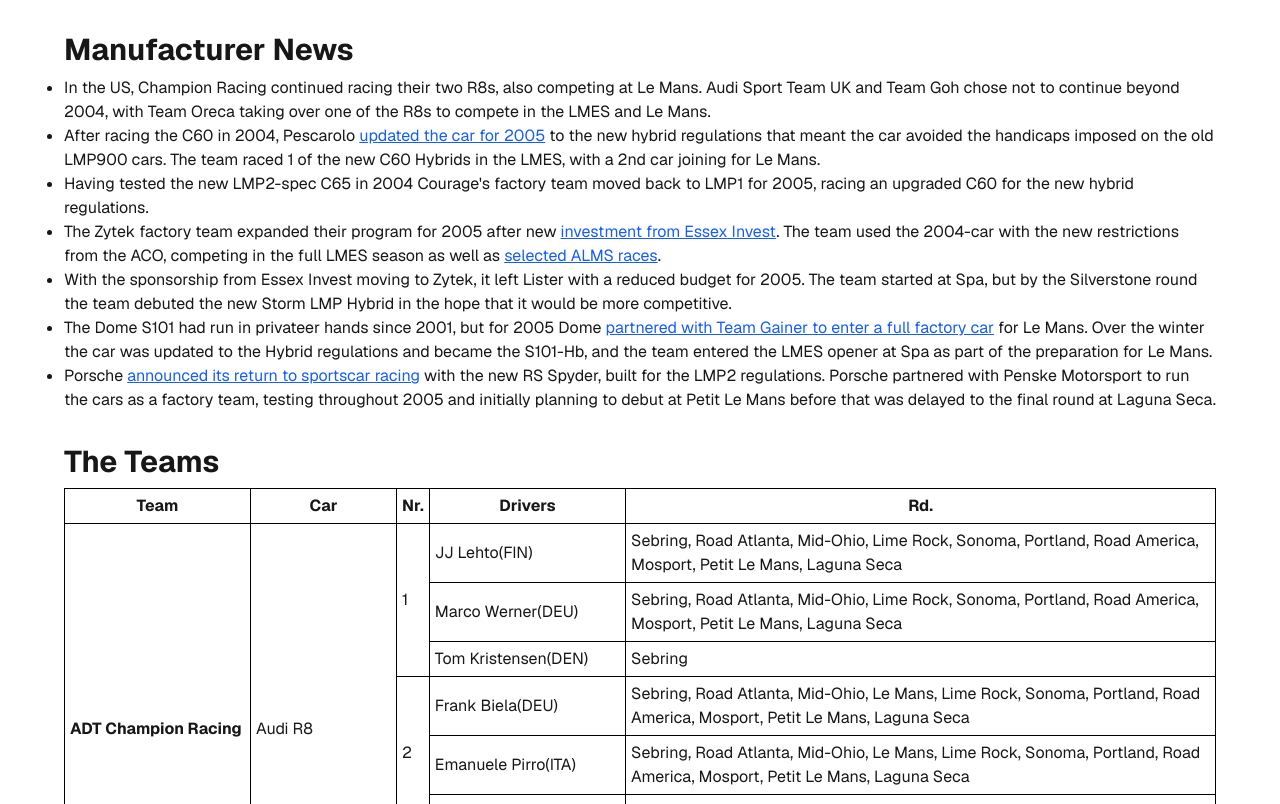
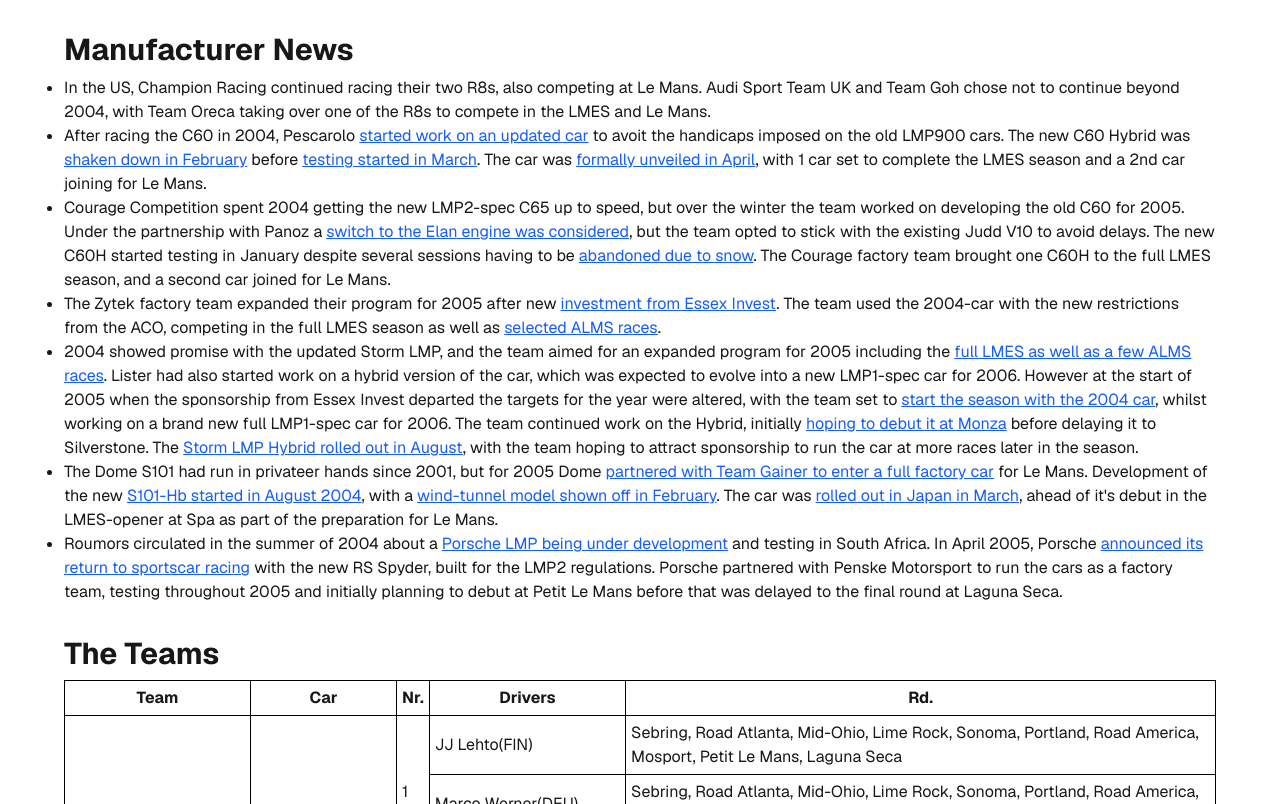
Before and after one commit to RasmusKodehode/sportscar-encyclopedia, a Next.js app: page /year-by-year/2005 in a window 1280 px wide. Shown: the part 580-1384 px from the top of the page. Built offline with nearby package versions, Linux system fonts and the light colour scheme.

Commit message:
Nasamax entry 2004

```diff
--- a/app/the-cars/page.tsx
+++ b/app/the-cars/page.tsx
@@ -25,6 +25,7 @@
 import BENTLEYSPEED8 from "../../public/BENTLEYSpeed8.jpg";
 import LISTERSTORM from "../../public/LISTERSTORMLMP.jpg";
 import DURANGO from "../../public/DURANGOPM02.jpg";
+import NASAMAX from "../../public/NASAMAXDM139.jpg";
 import ZYTEK04 from "../../public/ZYTEK04S.jpg";
 import PESCAROLOC60 from "../../public/PESCAROLOC60.jpg";
 import PORSCHERSSPYDER from "../../public/PORSCHERSSpyder.jpg";
@@ -648,7 +649,7 @@
                 />
               </li>
               <li>
-                <p className="font-bold">Courage C60 Hybrid</p>
+                <p className="font-bold">Courage C60H</p>
                 <p>Engine: Judd 4.0L V10 Naturally Aspirated</p>
                 <p>Ruleset: Hybrid LMP1 (2005-2006)</p>
                 <p>Designed by Paolo Catone</p>
@@ -659,7 +660,7 @@
                   src={COURAGEHYBRID}
                   width={500}
                   height={500}
-                  alt="Courage C60 Hybrid"
+                  alt="Courage C60 H"
                   className="w-72"
                 />
               </li>
@@ -1076,6 +1077,29 @@
             </ul>
           </div>
           <div className="flex flex-col gap-1">
+            <h3>Team Nasamax</h3>
+            <ul className="flex flex-col gap-4">
+              <li>
+                <p className="font-bold">Nasamax DM139</p>
+                <p>Engine: Judd 5.0L V10 Naturally Aspirated</p>
+                <p>Ruleset: LMP1 (2004-2008)</p>
+                <p>Designed by Kieron Salters from KWM</p>
+                <p>First Event: 2004 Monza</p>
+                <p>Last Event: 2004 Spa</p>
+                <p>
+                  Updated version of the Reynard 01Q from 2003
+                </p>
+                <Image
+                  src={NASAMAX}
+                  width={500}
+                  height={500}
+                  alt="Nasamax DM139"
+                  className="w-72"
+                />
+              </li>
+            </ul>
+          </div>
+          <div className="flex flex-col gap-1">
             <h3>Zytek</h3>
             <ul className="flex flex-col gap-4">
               <li>
@@ -1227,7 +1251,7 @@
                 <p className="font-bold">Dome S101-Hb</p>
                 <p>Engine: Mugen 4.0L V8 Naturally Aspirated</p>
                 <p>Ruleset: Hybrid LMP1 (2005-2006)</p>
-                <p>Designed by Akiyoshi Oku</p>
+                <p>Designed by Hiroshi Yuchi</p>
                 <p>First Event: 2005 Spa</p>
                 <p>Last Event: 2005 Le Mans</p>
                 <p>Hybrid version of the S101, ran by Dome factory team</p>
--- a/app/year-by-year/2003/page.tsx
+++ b/app/year-by-year/2003/page.tsx
@@ -139,7 +139,8 @@
               Lister Storm, but for 2003 the manufacturer decided to switch to
               prototype racing. Andy Thorby was hired as chief designer,
               originally planning the car around a Judd V10 engine before a
-              Chevrolet V8 was eventually chosen. The new Lister Storm was{" "}
+              Chevrolet-derived V8 was eventually chosen. The new Lister Storm
+              was{" "}
               <a
                 href="https://archive.dailysportscar.com/subscribers/news/lemans/2003lemans/lemans004.htm"
                 target="_blank"
--- a/app/year-by-year/2005/page.tsx
+++ b/app/year-by-year/2005/page.tsx
@@ -87,20 +87,63 @@
             <li>
               After racing the C60 in 2004, Pescarolo{" "}
               <a
+                href="https://archive.dailysportscar.com/subscribers/news/lemans/2004lemans/lemans520.htm"
+                target="_blank"
+                rel="noopener noreferrer"
+              >
+                started work on an updated car
+              </a>{" "}
+              to avoit the handicaps imposed on the old LMP900 cars. The new C60
+              Hybrid was{" "}
+              <a
+                href="https://archive.dailysportscar.com/subscribers/news/lemans/2005lemans/lemans578.htm"
+                target="_blank"
+                rel="noopener noreferrer"
+              >
+                shaken down in February
+              </a>{" "}
+              before{" "}
+              <a
+                href="https://archive.dailysportscar.com/subscribers/news/lemans/2005lemans/lemans602.htm"
+                target="_blank"
+                rel="noopener noreferrer"
+              >
+                testing started in March
+              </a>
+              . The car was{" "}
+              <a
                 href="http://archive.dailysportscar.com/subscribers/news/lemans/2005lemans/lemans621.htm"
                 target="_blank"
                 rel="noopener noreferrer"
               >
-                updated the car for 2005
-              </a>{" "}
-              to the new hybrid regulations that meant the car avoided the
-              handicaps imposed on the old LMP900 cars. The team raced 1 of the
-              new C60 Hybrids in the LMES, with a 2nd car joining for Le Mans.
+                formally unveiled in April
+              </a>
+              , with 1 car set to complete the LMES season and a 2nd car joining
+              for Le Mans.
             </li>
             <li>
-              Having tested the new LMP2-spec C65 in 2004 Courage's factory team
-              moved back to LMP1 for 2005, racing an upgraded C60 for the new
-              hybrid regulations.
+              Courage Competition spent 2004 getting the new LMP2-spec C65 up to
+              speed, but over the winter the team worked on developing the old
+              C60 for 2005. Under the partnership with Panoz a{" "}
+              <a
+                href="https://archive.dailysportscar.com/subscribers/news/lemans/2005lemans/lemans558.htm"
+                target="_blank"
+                rel="noopener noreferrer"
+              >
+                switch to the Elan engine was considered
+              </a>
+              , but the team opted to stick with the existing Judd V10 to avoid
+              delays. The new C60H started testing in January despite several
+              sessions having to be{" "}
+              <a
+                href="https://archive.dailysportscar.com/subscribers/news/lemans/2005lemans/lemans635.htm"
+                target="_blank"
+                rel="noopener noreferrer"
+              >
+                abandoned due to snow
+              </a>
+              . The Courage factory team brought one C60H to the full LMES
+              season, and a second car joined for Le Mans.
             </li>
             <li>
               The Zytek factory team expanded their program for 2005 after new{" "}
@@ -123,10 +166,46 @@
               .
             </li>
             <li>
-              With the sponsorship from Essex Invest moving to Zytek, it left
-              Lister with a reduced budget for 2005. The team started at Spa,
-              but by the Silverstone round the team debuted the new Storm LMP
-              Hybrid in the hope that it would be more competitive.
+              2004 showed promise with the updated Storm LMP, and the team aimed
+              for an expanded program for 2005 including the{" "}
+              <a
+                href="https://archive.dailysportscar.com/subscribers/news/lemans/2004lemans/lemans490.htm"
+                target="_blank"
+                rel="noopener noreferrer"
+              >
+                full LMES as well as a few ALMS races
+              </a>
+              . Lister had also started work on a hybrid version of the car,
+              which was expected to evolve into a new LMP1-spec car for 2006.
+              However at the start of 2005 when the sponsorship from Essex
+              Invest departed the targets for the year were altered, with the
+              team set to{" "}
+              <a
+                href="https://archive.dailysportscar.com/subscribers/news/lemans/2005lemans/lemans556.htm"
+                target="_blank"
+                rel="noopener noreferrer"
+              >
+                start the season with the 2004 car
+              </a>
+              , whilst working on a brand new full LMP1-spec car for 2006. The
+              team continued work on the Hybrid, initially{" "}
+              <a
+                href="https://archive.dailysportscar.com/subscribers/lmes/2005/monza/monza1000_preview.htm"
+                target="_blank"
+                rel="noopener noreferrer"
+              >
+                hoping to debut it at Monza
+              </a>{" "}
+              before delaying it to Silverstone. The{" "}
+              <a
+                href="https://archive.dailysportscar.com/subscribers/news/lmes/2005lmes/lmes_333.htm"
+                target="_blank"
+                rel="noopener noreferrer"
+              >
+                Storm LMP Hybrid rolled out in August
+              </a>
+              , with the team hoping to attract sponsorship to run the car at
+              more races later in the season.
             </li>
             <li>
               The Dome S101 had run in privateer hands since 2001, but for 2005
@@ -138,12 +217,43 @@
               >
                 partnered with Team Gainer to enter a full factory car
               </a>{" "}
-              for Le Mans. Over the winter the car was updated to the Hybrid
-              regulations and became the S101-Hb, and the team entered the LMES
-              opener at Spa as part of the preparation for Le Mans.
+              for Le Mans. Development of the new{" "}
+              <a
+                href="https://archive.dailysportscar.com/subscribers/news/lemans/2005lemans/lemans588.htm"
+                target="_blank"
+                rel="noopener noreferrer"
+              >
+                S101-Hb started in August 2004
+              </a>
+              , with a{" "}
+              <a
+                href="https://archive.dailysportscar.com/subscribers/news/lemans/2005lemans/lemans566.htm"
+                target="_blank"
+                rel="noopener noreferrer"
+              >
+                wind-tunnel model shown off in February
+              </a>
+              . The car was{" "}
+              <a
+                href="https://archive.dailysportscar.com/subscribers/news/lemans/2005lemans/lemans606.htm"
+                target="_blank"
+                rel="noopener noreferrer"
+              >
+                rolled out in Japan in March
+              </a>
+              , ahead of it's debut in the LMES-opener at Spa as part of the
+              preparation for Le Mans.
             </li>
             <li>
-              Porsche{" "}
+              Roumors circulated in the summer of 2004 about a{" "}
+              <a
+                href="https://archive.dailysportscar.com/subscribers/news/lemans/2004lemans/lemans479.htm"
+                target="_blank"
+                rel="noopener noreferrer"
+              >
+                Porsche LMP being under development
+              </a>{" "}
+              and testing in South Africa. In April 2005, Porsche{" "}
               <a
                 href="http://archive.dailysportscar.com/subscribers/news/alms/2005alms/alms630.htm"
                 target="_blank"
```
Also changed, not shown: app/year-by-year/2004/page.tsx (+92 -8 lines), public/NASAMAXDM139.jpg (added).
